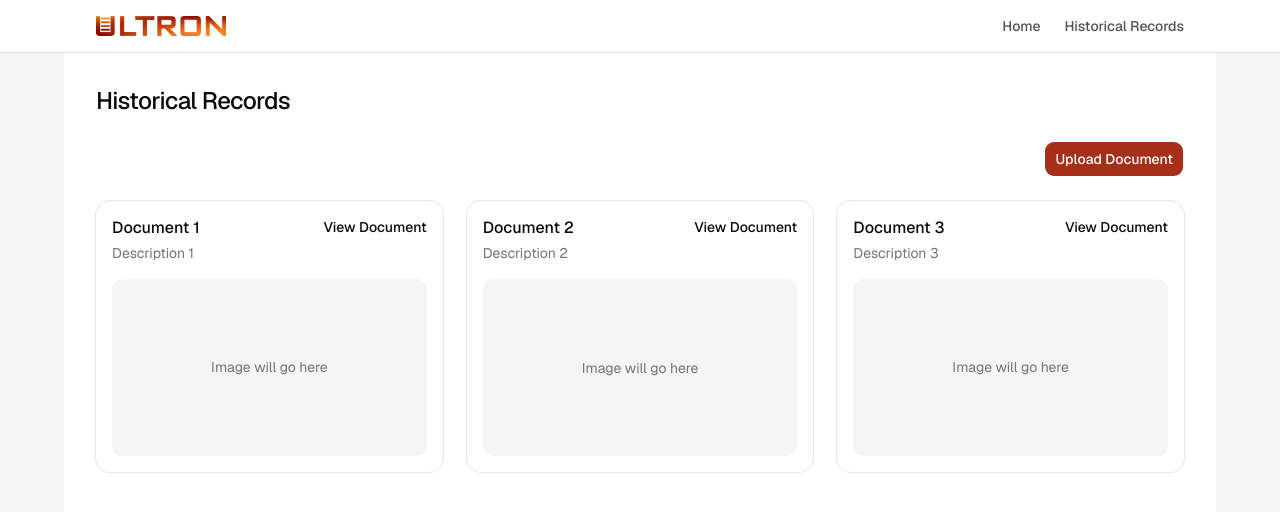
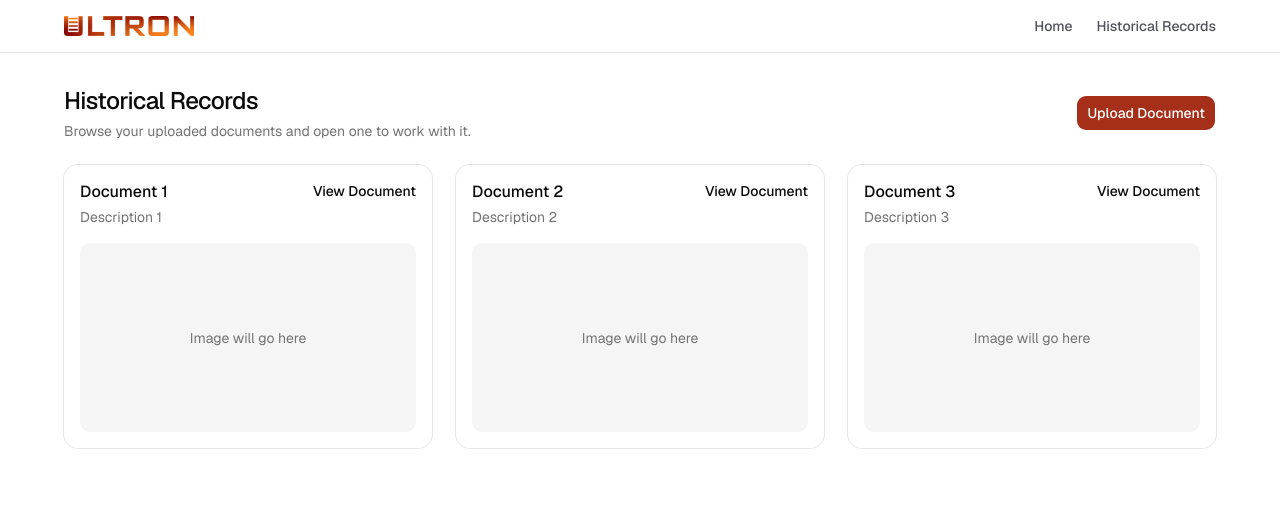
Before and after one commit to RichmondDjwerter/Advanced-Software-Engineering-Project, a Next.js app in the folder ultron-app/: page /historical-records in a window 1280 px wide. Shown: the top 512 px of the page. Built offline with nearby package versions, Linux system fonts and the light colour scheme.

Commit message:
refactor: page layout

```diff
--- a/ultron-app/app/components/HistoricalRecords.tsx
+++ b/ultron-app/app/components/HistoricalRecords.tsx
@@ -4,9 +4,15 @@ import { UploadButton } from "@/app/components/UploadButton";
 export default function HistoricalRecords() {
   return (
     <>
-      <h1 className="font-heading text-2xl font-medium tracking-tight">Historical Records</h1>
-
-      <div className="flex justify-end">
+      <div className="flex flex-wrap items-center justify-between gap-3">
+        <div className="flex flex-col gap-1">
+          <h1 className="font-heading text-2xl font-medium tracking-tight">
+            Historical Records
+          </h1>
+          <p className="text-sm text-muted-foreground">
+            Browse your uploaded documents and open one to work with it.
+          </p>
+        </div>
         <UploadButton />
       </div>
 
--- a/ultron-app/app/components/Nav.tsx
+++ b/ultron-app/app/components/Nav.tsx
@@ -5,7 +5,7 @@ export default function Nav() {
   return (
     <header className="border-b border-zinc-200 bg-white dark:border-zinc-800 dark:bg-zinc-950">
       <nav
-        className="mx-auto flex w-full max-w-6xl items-center justify-between px-6 py-4 sm:px-8"
+        className="flex w-full items-center justify-between px-6 py-4 sm:px-10 lg:px-16 2xl:px-24"
         aria-label="Main navigation"
       >
         <Link
--- a/ultron-app/app/components/OriginalView.tsx
+++ b/ultron-app/app/components/OriginalView.tsx
@@ -6,8 +6,8 @@ export function OriginalView() {
       <CardHeader>
         <CardTitle>Original</CardTitle>
       </CardHeader>
-      <CardContent>
-        <div className="flex h-72 items-center justify-center rounded-lg bg-muted text-muted-foreground">
+      <CardContent className="flex-1">
+        <div className="flex h-full min-h-40 items-center justify-center rounded-lg bg-muted text-muted-foreground">
           Image will go here
         </div>
       </CardContent>
--- a/ultron-app/app/historical-records/[id]/page.tsx
+++ b/ultron-app/app/historical-records/[id]/page.tsx
@@ -24,13 +24,13 @@ export default async function HistoricalRecordPage(
         </h1>
       </div>
 
-      <div className="flex flex-1 flex-col justify-center gap-10 pb-20">
-        <div className="grid gap-4 lg:grid-cols-2">
+      <div className="flex flex-1 flex-col gap-6">
+        <div className="grid flex-1 gap-6 lg:grid-cols-2">
           <OriginalView />
           <TranslationView />
         </div>
 
-        <Chat />
+        <Chat recordId={id}/>
       </div>
     </>
   );
--- a/ultron-app/app/layout.tsx
+++ b/ultron-app/app/layout.tsx
@@ -24,9 +24,9 @@ export default function RootLayout({ children }: LayoutProps<"/">) {
       lang="en"
       className={`${geistSans.variable} ${geistMono.variable} h-full antialiased`}
     >
-      <body className="min-h-full flex flex-col bg-muted has-data-[page=home]:bg-background">
+      <body className="min-h-full flex flex-col bg-background">
         <Nav />
-        <main className="mx-auto flex w-full max-w-6xl flex-1 flex-col gap-6 bg-background px-6 py-8 sm:px-8">
+        <main className="flex w-full flex-1 flex-col gap-6 px-6 py-8 sm:px-10 lg:px-16 2xl:px-24">
           {children}
         </main>
       </body>
--- a/ultron-app/app/page.tsx
+++ b/ultron-app/app/page.tsx
@@ -24,10 +24,8 @@ const features = [
 
 export default function Home() {
   return (
-    <div
-      data-page="home"
-      className="flex flex-1 flex-col items-center gap-10 pt-12 text-center"
-    >
+    <div className="flex flex-1 flex-col items-center text-center">
+      <div className="flex flex-3 flex-col items-center justify-center gap-10 py-12">
         <div className="flex flex-col items-center gap-4">
           <p className="text-sm font-medium tracking-widest text-muted-foreground">
             Historical Documents
@@ -51,8 +49,9 @@ export default function Home() {
             View Historical Records
           </Link>
         </div>
+      </div>
 
-      <div className="-mb-8 flex w-full flex-1 flex-col">
+      <div className="-mb-8 flex w-full flex-2 flex-col">
         <Separator className="self-center data-horizontal:w-screen" />
 
         <div className="flex w-screen flex-1 flex-col self-center py-10 sm:flex-row">
```
Lines whose indentation alone changed are shown as unchanged.
